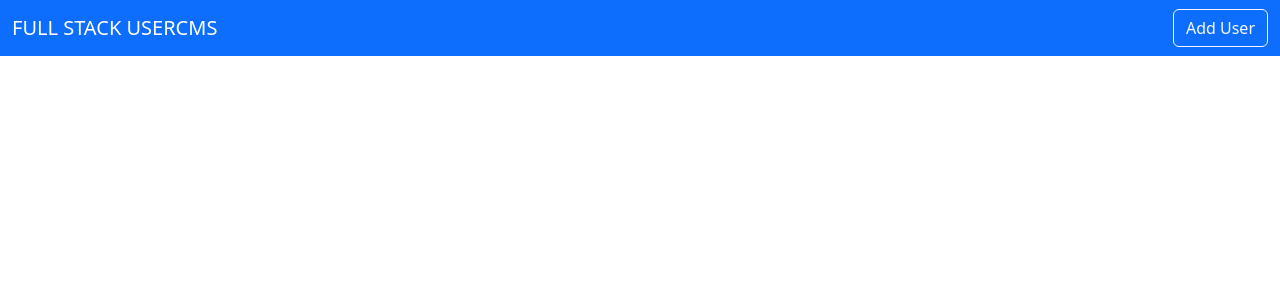
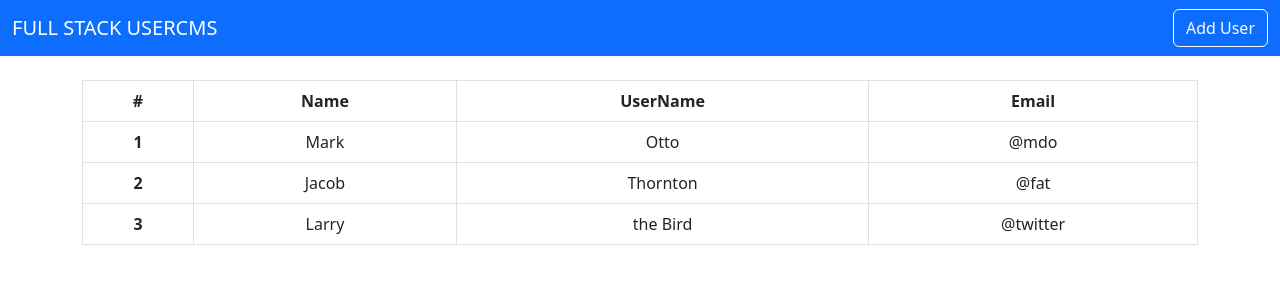
Before and after one commit to sabinbajra/usercms-backend, a React (Create React App) app in the folder usercms-app/: page / in a window 1280 px wide. Shown: the top 300 px of the page. Built offline with nearby package versions, Linux system fonts and the light colour scheme.

Commit message:
Home page with table

```diff
--- a/usercms-app/src/App.js
+++ b/usercms-app/src/App.js
@@ -2,11 +2,13 @@ import logo from './logo.svg';
 import './App.css';
 import "../node_modules/bootstrap/dist/css/bootstrap.min.css";
 import Navbar from './layout/Navbar';
+import Home from './pages/Home';
 
 function App() {
   return (
     <div className="App">
       <Navbar/>
+      <Home/>
     </div>
   );
 }
--- a/usercms-app/src/pages/Home.js
+++ b/usercms-app/src/pages/Home.js
@@ -2,7 +2,40 @@ import React from 'react'
 
 const Home = () => {
   return (
-    <div>This is the home page</div>
+    <div className='container'>
+        <div className="py-4">
+        <table className=" table table-bordered ">
+            <thead>
+                <tr>
+                <th scope="col">#</th>
+                <th scope="col">Name</th>
+                <th scope="col">UserName</th>
+                <th scope="col">Email</th>
+                </tr>
+            </thead>
+            <tbody>
+                <tr>
+                <th scope="row">1</th>
+                <td>Mark</td>
+                <td>Otto</td>
+                <td>@mdo</td>
+                </tr>
+                <tr>
+                <th scope="row">2</th>
+                <td>Jacob</td>
+                <td>Thornton</td>
+                <td>@fat</td>
+                </tr>
+                <tr>
+                <th scope="row">3</th>
+                <td>Larry</td>
+                <td>the Bird</td>
+                <td>@twitter</td>
+                </tr>
+            </tbody>
+        </table>
+        </div>
+    </div>
   )
 }
 
```
